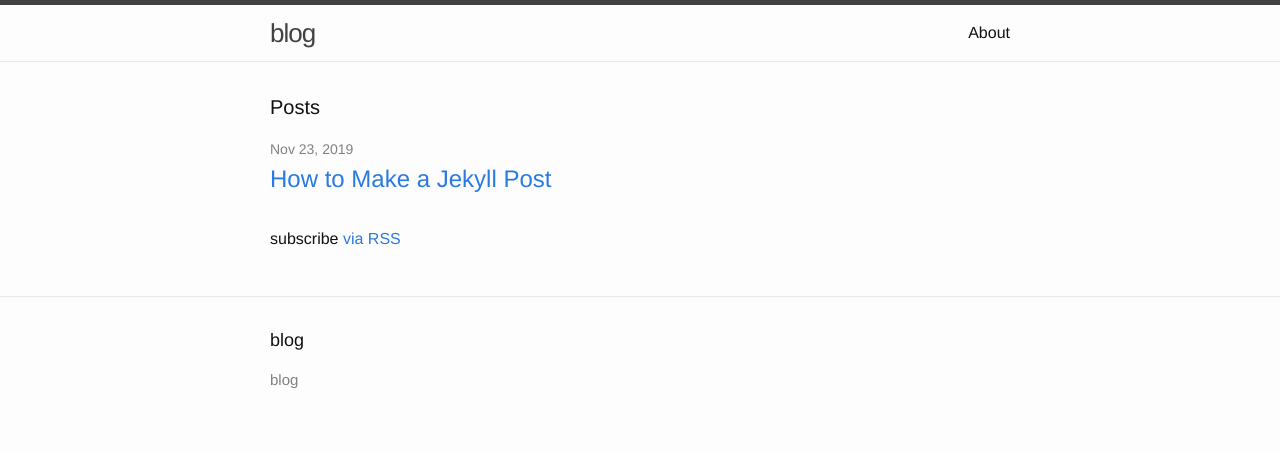
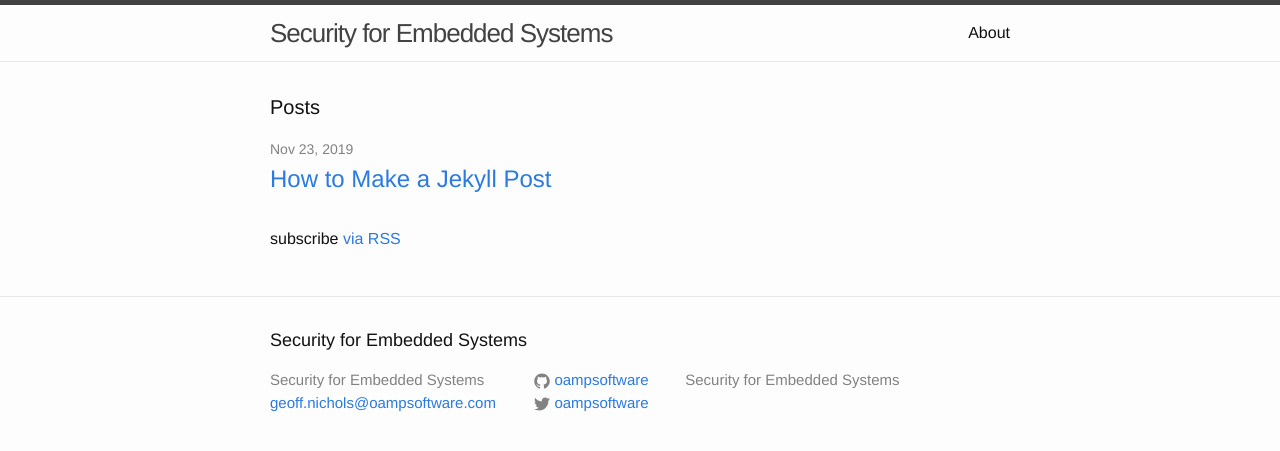
Before and after one commit to oampsoftware/blog, a Jekyll site: the page built from docs/index.html, in a window 1280 px wide. Shown: the top 451 px of the page. Built offline with Jekyll 4.4.1, drawn with Linux system fonts in a browser that asks for light colours.

Commit message:
Update _config.yml

```diff
--- a/docs/_config.yml
+++ b/docs/_config.yml
@@ -1 +1,14 @@
+# Site settings
+title: Security for Embedded Systems
+email: geoff.nichols@oampsoftware.com
+description: > # this means to ignore newlines until "baseurl:"
+  Security for Embedded Systems
+baseurl: "/security" # the subpath of your site, e.g. /blog/
+url: "http://oampsoftware.github.io" # the base hostname & protocol for your site
+twitter_username: oampsoftware
+github_username:  oampsoftware
+
+# Build settings
+markdown: kramdown
+permalink: /:year/:title:output_ext
 theme: jekyll-theme-cayman
```
